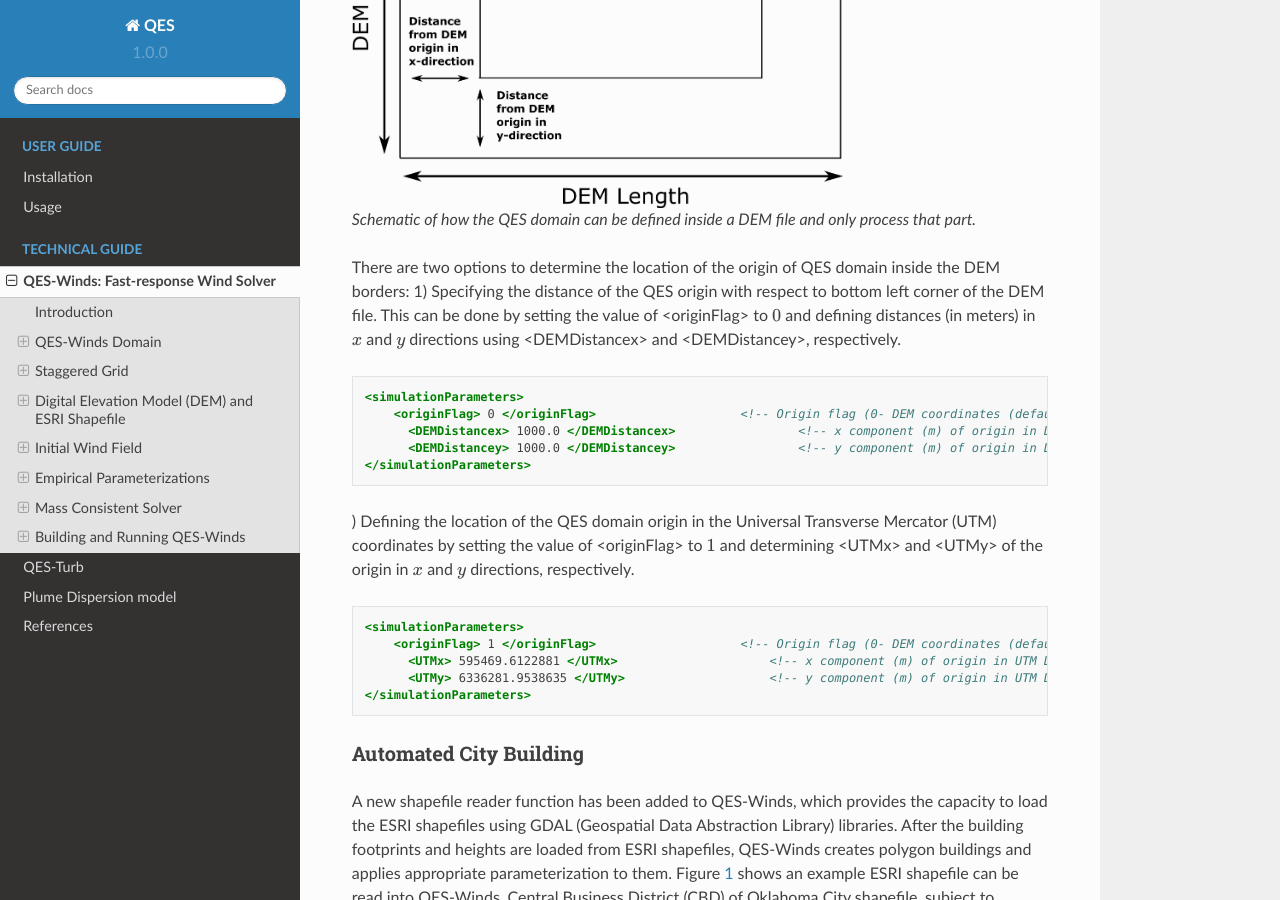
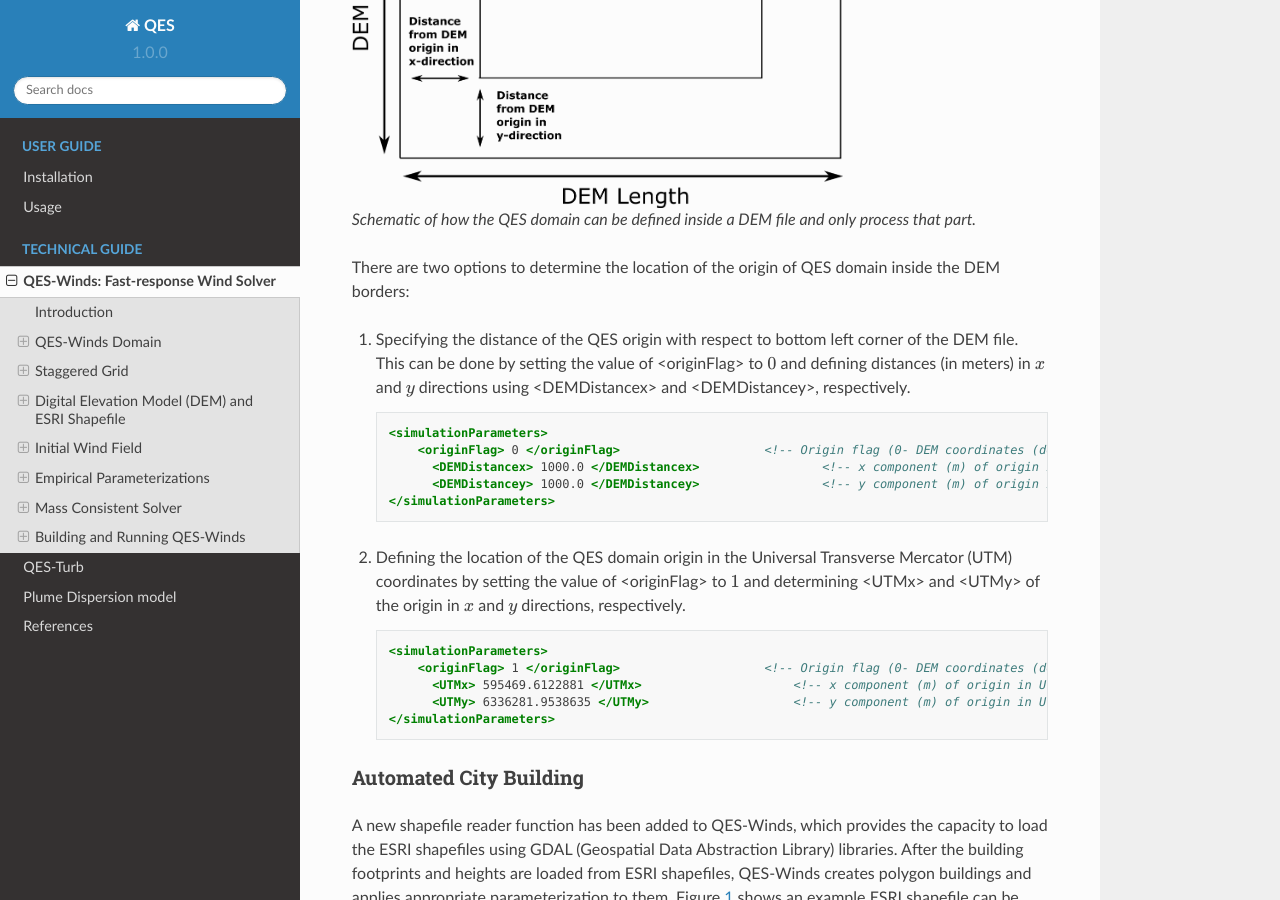
Before and after one commit to fmargairaz/rtd-tutorial, a Sphinx documentation site: the page built from docs/source/tech/QES-Winds.rst, in a window 1280 px wide and 900 px high, scrolled down 4970 px. Built offline with Sphinx 7.4.7 and the Read the Docs theme 2.0.0, drawn with Linux system fonts in a browser that asks for light colours; pages that are not in the unit, such as notebooks, are missing from menus; cross-references to code outside the pages are shown as plain code.

Commit message:
use pandoc 3.1.6 - use enumerate

```diff
--- a/docs/source/tech/QES-Winds.rst
+++ b/docs/source/tech/QES-Winds.rst
@@ -175,32 +175,34 @@ can be defined inside a DEM file and only process that part.
    only process that part.
 
 There are two options to determine the location of the origin of QES
-domain inside the DEM borders: 1) Specifying the distance of the QES
-origin with respect to bottom left corner of the DEM file. This can be
-done by setting the value of <originFlag> to :math:`0` and defining
-distances (in meters) in :math:`x` and :math:`y` directions using
-<DEMDistancex> and <DEMDistancey>, respectively.
+domain inside the DEM borders:
 
-.. code:: xml
+#. Specifying the distance of the QES origin with respect to bottom left
+   corner of the DEM file. This can be done by setting the value of
+   <originFlag> to :math:`0` and defining distances (in meters) in
+   :math:`x` and :math:`y` directions using <DEMDistancex> and
+   <DEMDistancey>, respectively.
 
-   <simulationParameters>
-       <originFlag> 0 </originFlag>                    <!-- Origin flag (0- DEM coordinates (default), 1- UTM coordinates) -->
-         <DEMDistancex> 1000.0 </DEMDistancex>                 <!-- x component (m) of origin in DEM coordinates (if originFlag = 0) -->
-         <DEMDistancey> 1000.0 </DEMDistancey>                 <!-- y component (m) of origin in DEM coordinates (if originFlag = 0) -->
-   </simulationParameters>
+   .. code:: xml
 
-) Defining the location of the QES domain origin in the Universal
-Transverse Mercator (UTM) coordinates by setting the value of
-<originFlag> to :math:`1` and determining <UTMx> and <UTMy> of the
-origin in :math:`x` and :math:`y` directions, respectively.
+      <simulationParameters>
+          <originFlag> 0 </originFlag>                    <!-- Origin flag (0- DEM coordinates (default), 1- UTM coordinates) -->
+            <DEMDistancex> 1000.0 </DEMDistancex>                 <!-- x component (m) of origin in DEM coordinates (if originFlag = 0) -->
+            <DEMDistancey> 1000.0 </DEMDistancey>                 <!-- y component (m) of origin in DEM coordinates (if originFlag = 0) -->
+      </simulationParameters>
 
-.. code:: xml
+#. Defining the location of the QES domain origin in the Universal
+   Transverse Mercator (UTM) coordinates by setting the value of
+   <originFlag> to :math:`1` and determining <UTMx> and <UTMy> of the
+   origin in :math:`x` and :math:`y` directions, respectively.
 
-   <simulationParameters>
-       <originFlag> 1 </originFlag>                    <!-- Origin flag (0- DEM coordinates (default), 1- UTM coordinates) -->
-         <UTMx> 595469.6122881 </UTMx>                     <!-- x component (m) of origin in UTM DEM coordinates (if originFlag = 1)-->
-         <UTMy> 6336281.9538635 </UTMy>                    <!-- y component (m) of origin in UTM DEM coordinates (if originFlag = 1)-->
-   </simulationParameters>
+   .. code:: xml
+
+      <simulationParameters>
+          <originFlag> 1 </originFlag>                    <!-- Origin flag (0- DEM coordinates (default), 1- UTM coordinates) -->
+            <UTMx> 595469.6122881 </UTMx>                     <!-- x component (m) of origin in UTM DEM coordinates (if originFlag = 1)-->
+            <UTMy> 6336281.9538635 </UTMy>                    <!-- y component (m) of origin in UTM DEM coordinates (if originFlag = 1)-->
+      </simulationParameters>
 
 Automated City Building
 ^^^^^^^^^^^^^^^^^^^^^^^
```
